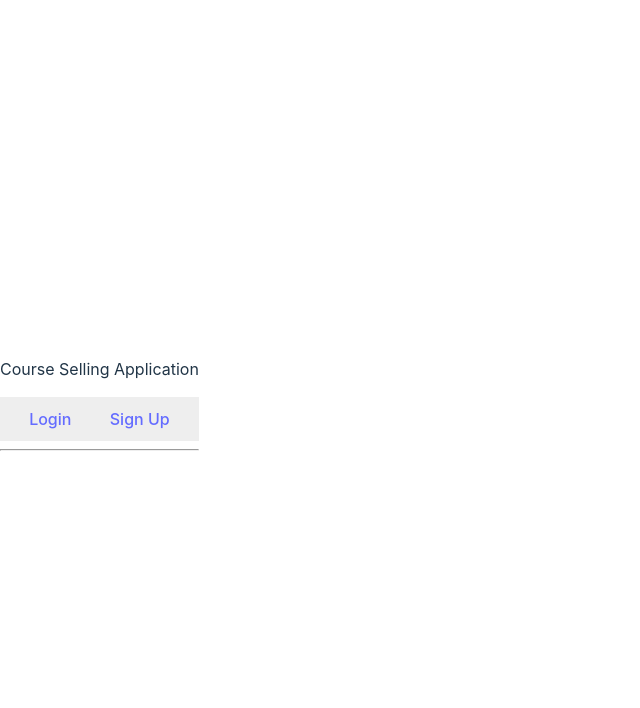
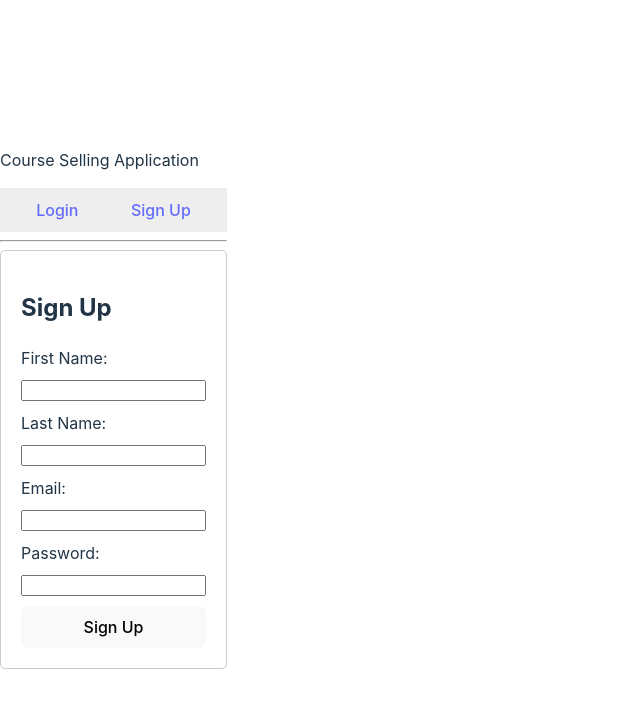
Before and after one commit to sb-patel/coursera-app, a React (Vite) app: page /signup in a window 1280 px wide. Shown: the top 708 px of the page, without its empty margins (0-640 px from the left). Built offline with nearby package versions, Linux system fonts and the light colour scheme.

Commit message:
Signup feature added

```diff
--- a/src/App.jsx
+++ b/src/App.jsx
@@ -1,4 +1,5 @@
 import Login from './Login';
+import Signup from './Signup';
 import { BrowserRouter as Router, Routes, Route, Link } from 'react-router-dom';
 
 function App() {
@@ -14,7 +15,7 @@ function App() {
 
         <Routes>
           <Route path="/login" element={<Login />} />
-          {/* <Route path="/signup" element={<Signup />} /> */}
+          <Route path="/signup" element={<Signup />} />
         </Routes>
       </Router>
     </div>
--- /dev/null
+++ b/src/Signup.jsx
@@ -0,0 +1,99 @@
+// Signup.js
+import React, { useState } from 'react';
+import { z } from 'zod';
+import axios  from 'axios';
+
+const Signup = () => {
+    const [firstName, setFirstName] = useState('');
+    const [lastName, setLastName] = useState('');
+    const [email, setEmail] = useState('');
+    const [password, setPassword] = useState('');
+
+    // Define a schema for the login form
+    const signupSchema = z.object({
+        firstName: z.string().min(1),
+        lastName: z.string().min(1),
+        email: z.string().email(),
+        password: z.string().min(6),
+    });
+
+    const handleSignup = async (e) => {
+        e.preventDefault();
+
+        // Add your signup logic here
+        console.log('Signing up with:', { firstName, lastName, email, password });
+
+        try {
+            const signupResult = signupSchema.safeParse({ firstName, lastName, email, password });
+            // console.log('Login validation result:', signupResult);
+            if (signupResult.success) {
+                const response = await axios.post('http://localhost:3000/api/v1/user/signup', { firstName, lastName, email, password });
+                console.log('Signup successful:', response.data.message);
+            }
+            else {
+                console.log(signupResult.error);
+
+                // const validationErrors = loginResult.error.issues.map(issue => issue.message);
+                // console.log('Validation errors:', validationErrors);
+            }
+        }
+        catch (error) {
+            console.log(error);
+            setError('Invalid Name, email or password. Please try again.'); // You can customize the error message based on your API response
+        }
+    };
+
+    return (
+        <div style={styles.container}>
+            <h2>Sign Up</h2>
+            <form style={styles.form}>
+                <label>First Name:</label>
+                <input
+                    type="text"
+                    value={firstName}
+                    onChange={(e) => setFirstName(e.target.value)}
+                />
+                <label>Last Name:</label>
+                <input
+                    type="text"
+                    value={lastName}
+                    onChange={(e) => setLastName(e.target.value)}
+                />
+                <label>Email:</label>
+                <input
+                    type="email"
+                    value={email}
+                    onChange={(e) => setEmail(e.target.value)}
+                />
+
+                <label>Password:</label>
+                <input
+                    type="password"
+                    value={password}
+                    onChange={(e) => setPassword(e.target.value)}
+                />
+
+                <button type="button" onClick={handleSignup}>
+                    Sign Up
+                </button>
+            </form>
+        </div>
+    );
+};
+
+const styles = {
+    container: {
+        maxWidth: '400px',
+        margin: 'auto',
+        padding: '20px',
+        border: '1px solid #ccc',
+        borderRadius: '5px',
+    },
+    form: {
+        display: 'flex',
+        flexDirection: 'column',
+        gap: '10px',
+    },
+};
+
+export default Signup;
```
